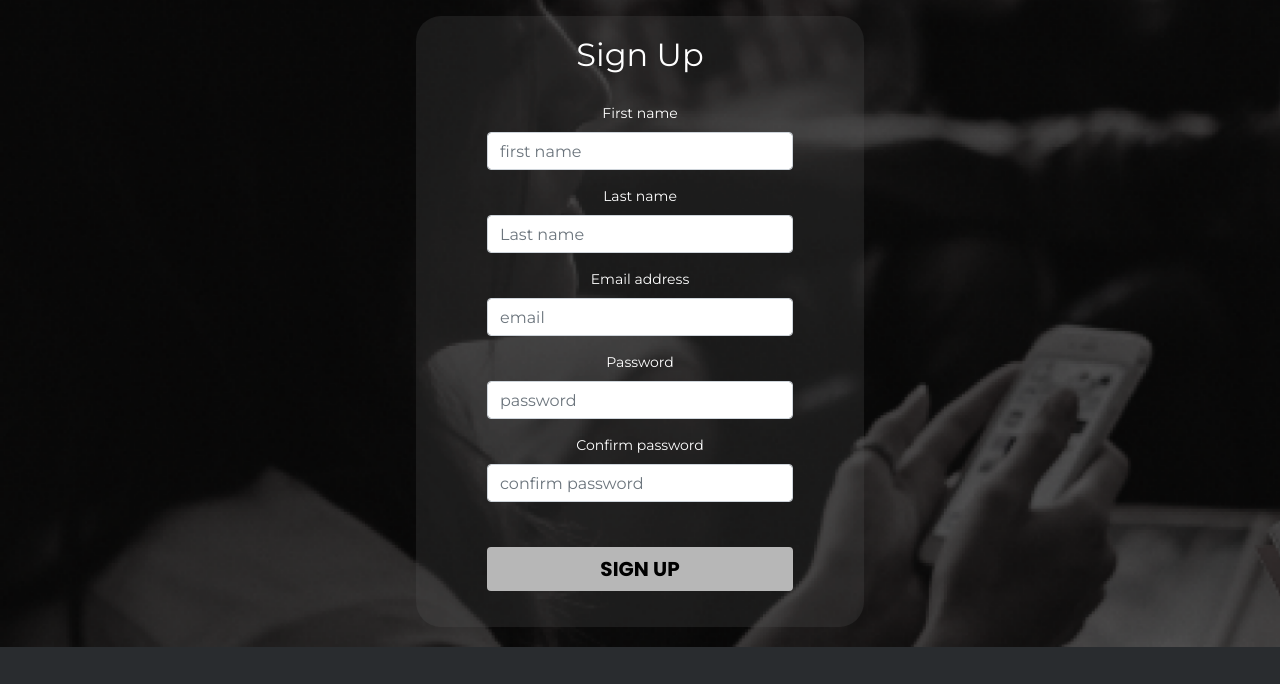
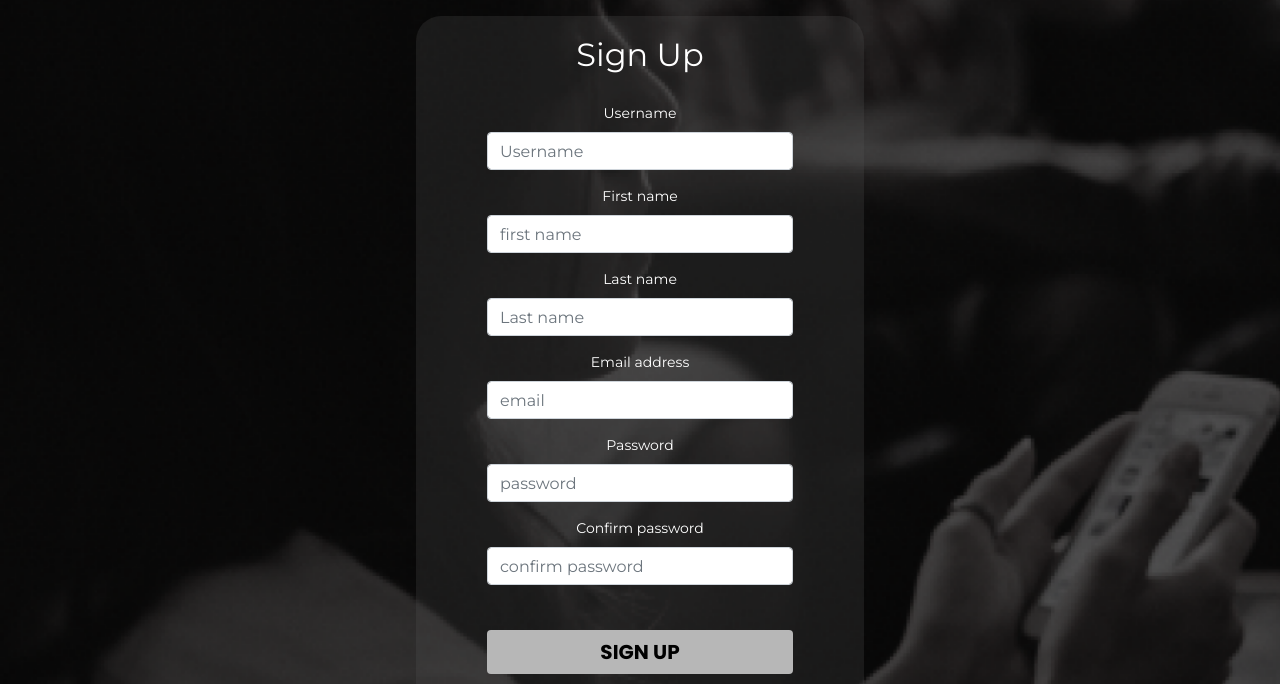
Before and after one commit to aminekhiati/Talk-WebSite, a Django app: page /signup in a window 1280 px wide. Shown: the part 84-768 px from the top of the page. Run offline with Django 3.2, Linux system fonts and the light colour scheme; some libraries are stand-ins or nearby versions.

Commit message:
adding username in signup

```diff
--- a/Main/templates/Main/signUp.html
+++ b/Main/templates/Main/signUp.html
@@ -76,6 +76,11 @@
 			<br>
 			<form method="POST" >
 				{% csrf_token %}
+				<div class="form-group">
+					<label for="name">Username</label>
+					<input type='text' placeholder="Username"
+					class="form-control" name="username" required>
+				</div>
 				<div class="form-group">
 					<label for="name">First name</label>
 					<input type='text' placeholder="first name"
--- a/Main/views.py
+++ b/Main/views.py
@@ -42,12 +42,13 @@ def homeLogged(request):
 
 def signup(request):
     if request.method == 'POST':
+        username = request.POST.get('username')
         first_name = request.POST.get('first_name')
         last_name = request.POST.get('last_name')
         email = request.POST.get('email')
         password = request.POST.get('password')
-        User.objects.create_user(username=first_name, password=password , last_name=last_name , first_name=first_name , email=email )
-        authenticate_user = authenticate(username=first_name,password=password)
+        User.objects.create_user(username=username, password=password , last_name=last_name , first_name=first_name , email=email )
+        authenticate_user = authenticate(username=username,password=password)
         login(request,authenticate_user)
         return redirect('homeLogged')
 
```
Also changed, not shown: db.sqlite3.
